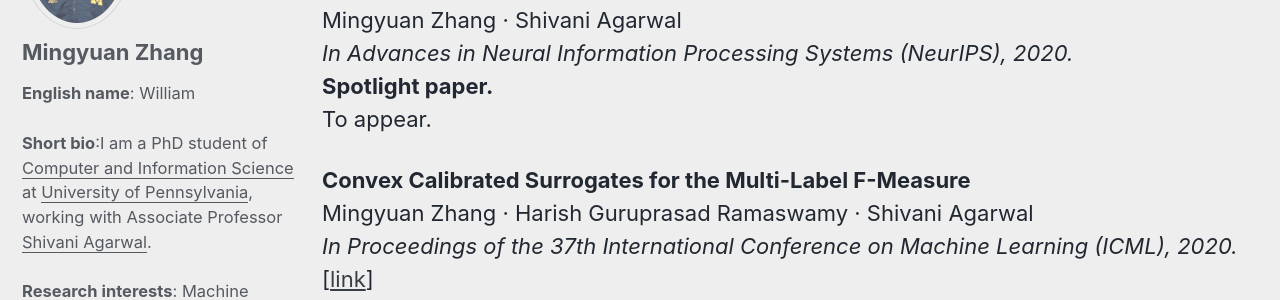
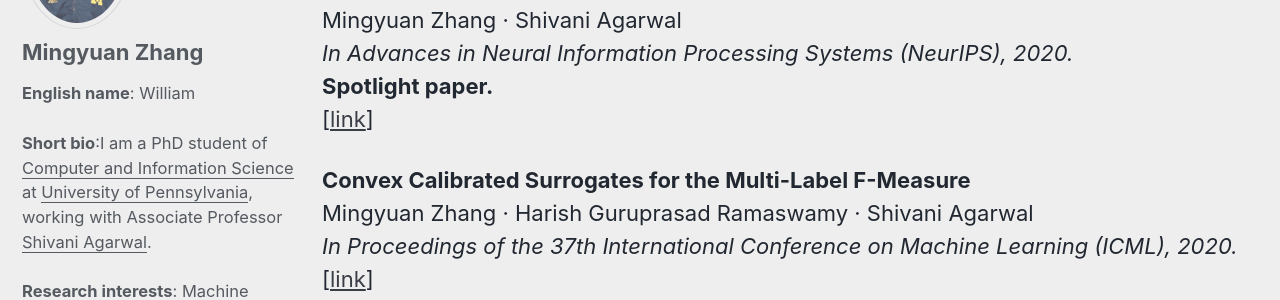
Before and after one commit to moshimowang/moshimowang.github.io, a Jekyll site: the page built from _pages/publications.md, in a window 1280 px wide and 900 px high. Shown: the part 225-525 px from the top of the window. Built offline with Jekyll 4.4.1, drawn with Linux system fonts in a browser that asks for light colours; cached includes are drawn as plain includes; nearby versions of some CDN libraries.

Commit message:
updated the link of neurips paper

```diff
--- a/_pages/publications.md
+++ b/_pages/publications.md
@@ -10,7 +10,7 @@
 Mingyuan Zhang · Shivani Agarwal<br>
 <em>In Advances in Neural Information Processing Systems (NeurIPS), 2020.</em><br>
 **Spotlight paper.**<br>
-To appear.
+[[link](https://papers.nips.cc/paper/2020/hash/c4c28b367e14df88993ad475dedf6b77-Abstract.html)]<br>
 
 **Convex Calibrated Surrogates for the Multi-Label F-Measure**<br>
 Mingyuan Zhang · Harish Guruprasad Ramaswamy · Shivani Agarwal<br>
```
Also changed, not shown: _pages/about.md (+1 -1 lines).
